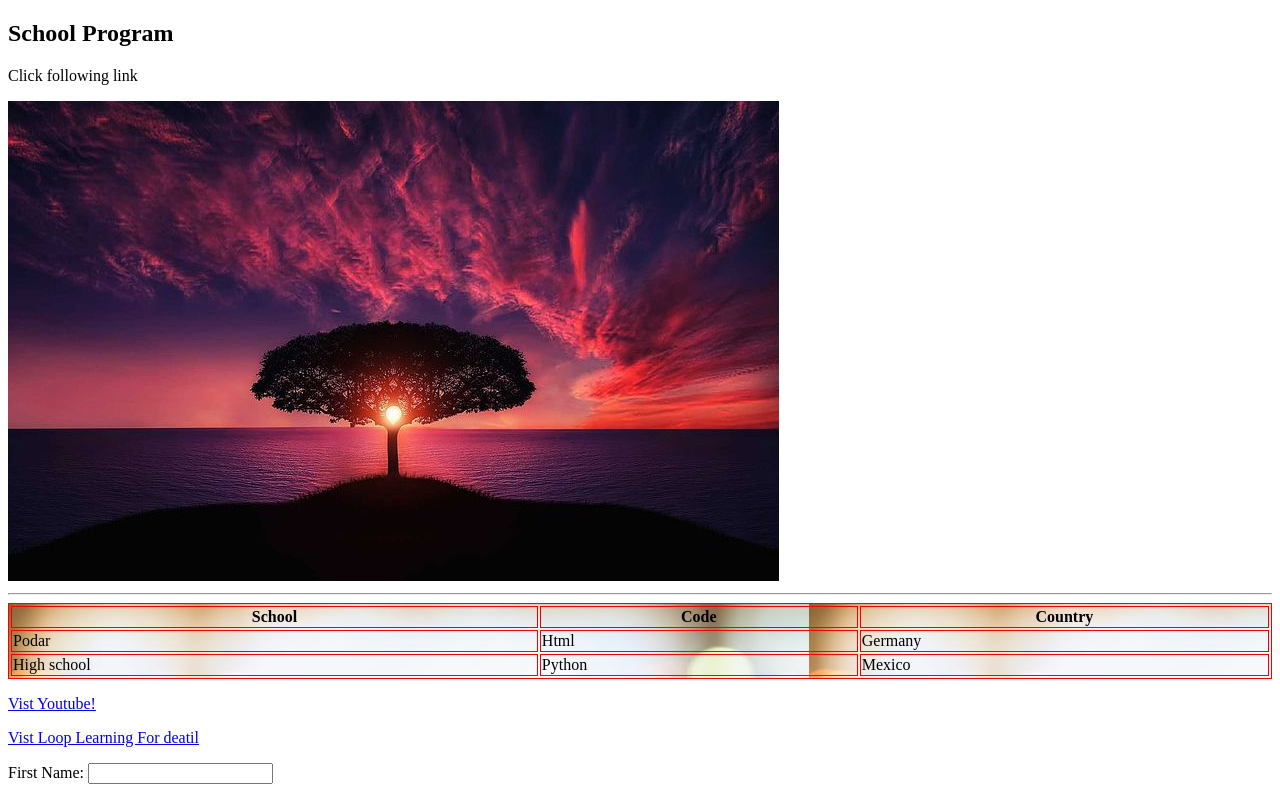
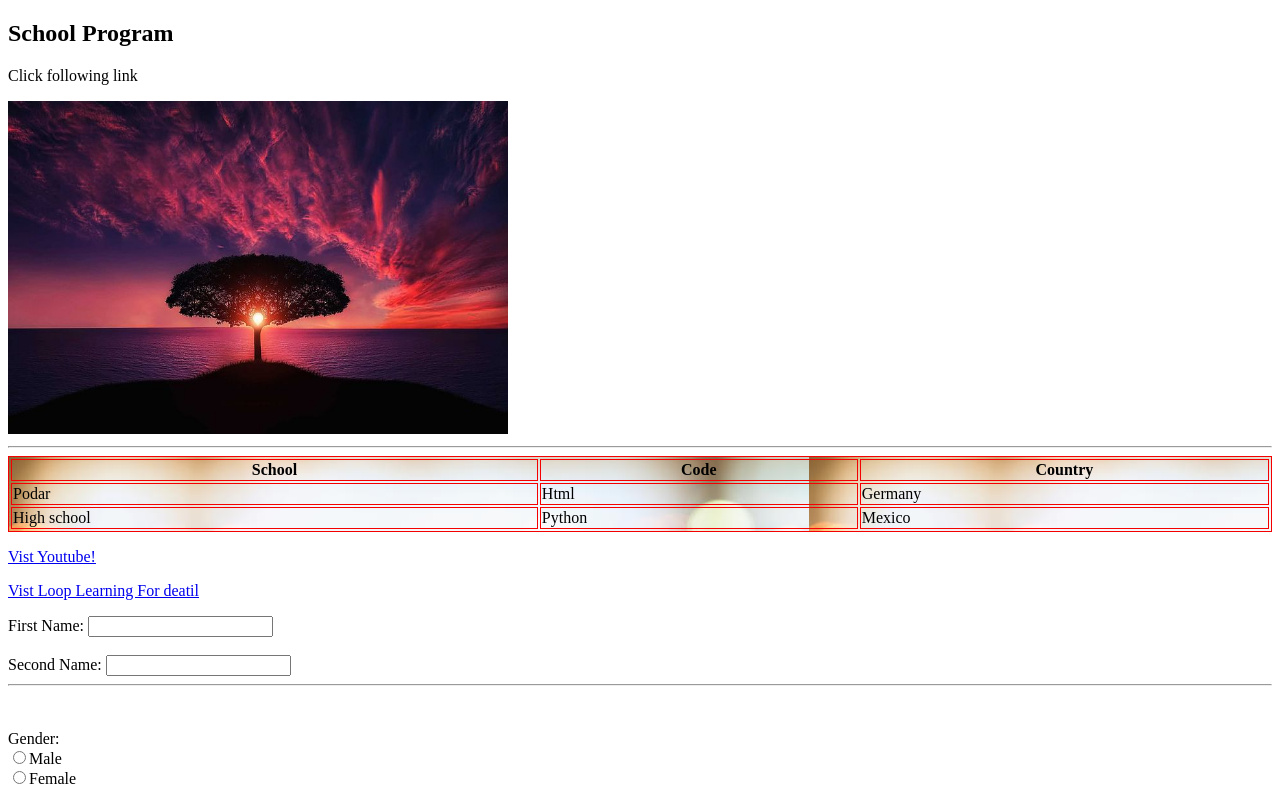
Before and after one commit to prathamesh-pth/cx, a plain HTML site: page index.html in a window 1280 px wide. Shown: the top 799 px of the page. Drawn offline with Linux system fonts and the light colour scheme.

Commit message:
Update index.html

```diff
--- a/index.html
+++ b/index.html
@@ -11,7 +11,7 @@ table, th, td {
 
 <p>Click following link</p>
 <a href = "https://www.tutorialspoint.com" target = "_self">
-   <img src = "/tree-736885__480.jpg" alt = "alg" border = "0"/>
+   <img src = "/tree-736885__480.jpg" alt = "alg" border = "0" width="500" height="333"/>
 </a>
 <br>
 <hr>
```
